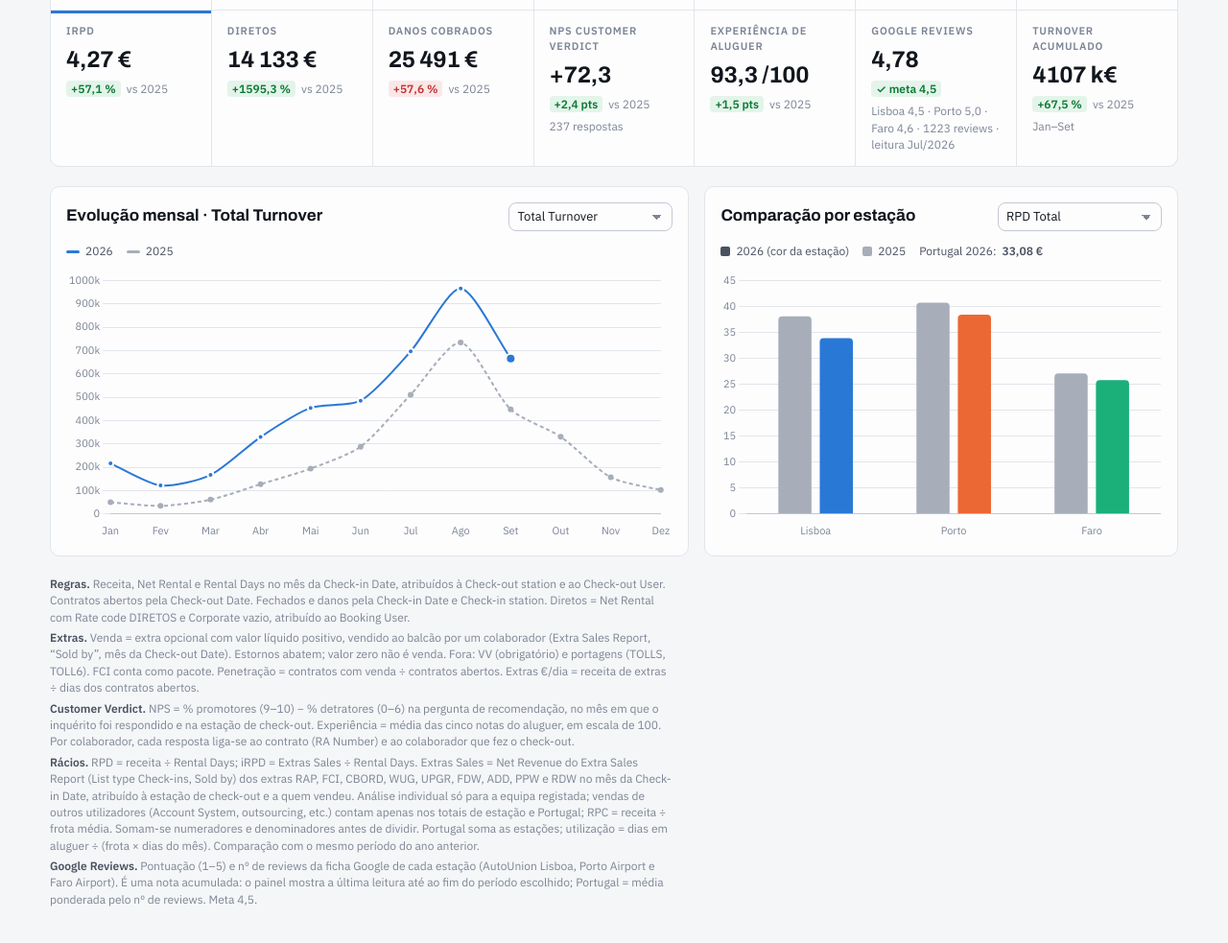
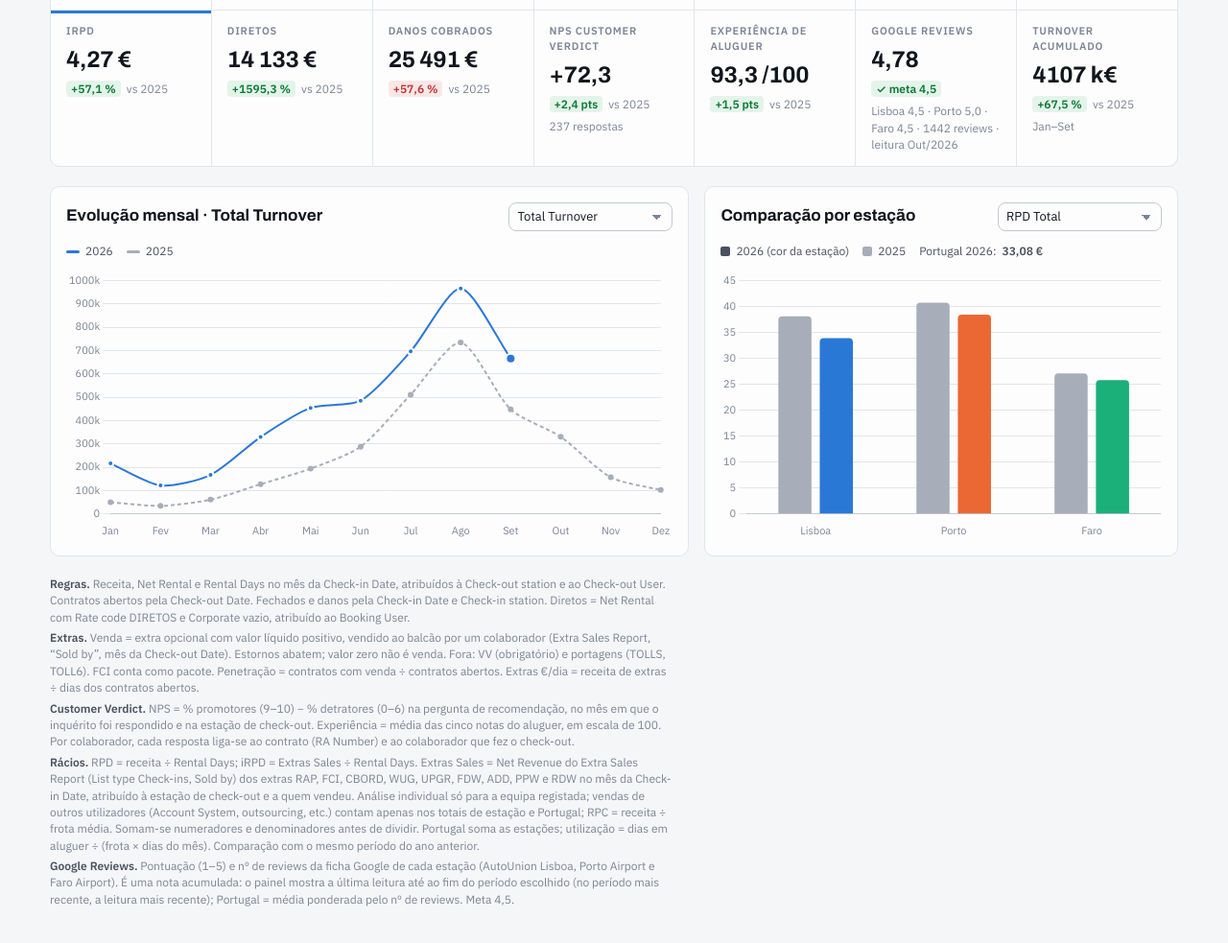
Before and after one commit to RAFA180473/dashboard-desempenho-iconiq, a plain HTML site: page site/index.html in a window 1280 px wide. Shown: the part 507-1490 px from the top of the page at 96% size. Drawn offline with nearby package versions, Linux system fonts and the light colour scheme.

Commit message:
Google Reviews: leitura mais recente no periodo atual

```diff
--- a/site/index.html
+++ b/site/index.html
@@ -248,7 +248,7 @@ footer b{color:var(--ink-2)}
     <div><b>Extras.</b> Venda = extra opcional com valor líquido positivo, vendido ao balcão por um colaborador (Extra Sales Report, “Sold by”, mês da Check-out Date). Estornos abatem; valor zero não é venda. Fora: VV (obrigatório) e portagens (TOLLS, TOLL6). FCI conta como pacote. Penetração = contratos com venda ÷ contratos abertos. Extras €/dia = receita de extras ÷ dias dos contratos abertos.</div>
     <div><b>Customer Verdict.</b> NPS = % promotores (9–10) − % detratores (0–6) na pergunta de recomendação, no mês em que o inquérito foi respondido e na estação de check-out. Experiência = média das cinco notas do aluguer, em escala de 100. Por colaborador, cada resposta liga-se ao contrato (RA Number) e ao colaborador que fez o check-out.</div>
     <div><b>Rácios.</b> RPD = receita ÷ Rental Days; iRPD = Extras Sales ÷ Rental Days. Extras Sales = Net Revenue do Extra Sales Report (List type Check-ins, Sold by) dos extras RAP, FCI, CBORD, WUG, UPGR, FDW, ADD, PPW e RDW no mês da Check-in Date, atribuído à estação de check-out e a quem vendeu. Análise individual só para a equipa registada; vendas de outros utilizadores (Account System, outsourcing, etc.) contam apenas nos totais de estação e Portugal; RPC = receita ÷ frota média. Somam-se numeradores e denominadores antes de dividir. Portugal soma as estações; utilização = dias em aluguer ÷ (frota × dias do mês). Comparação com o mesmo período do ano anterior.</div>
-    <div><b>Google Reviews.</b> Pontuação (1–5) e nº de reviews da ficha Google de cada estação (AutoUnion Lisboa, Porto Airport e Faro Airport). É uma nota acumulada: o painel mostra a última leitura até ao fim do período escolhido; Portugal = média ponderada pelo nº de reviews. Meta 4,5.</div>
+    <div><b>Google Reviews.</b> Pontuação (1–5) e nº de reviews da ficha Google de cada estação (AutoUnion Lisboa, Porto Airport e Faro Airport). É uma nota acumulada: o painel mostra a última leitura até ao fim do período escolhido (no período mais recente, a leitura mais recente); Portugal = média ponderada pelo nº de reviews. Meta 4,5.</div>
   </footer>
 </div>
 
@@ -306,9 +306,9 @@ function soma({ano,meses,est,col}){
       bk+=c[3]*c[4]; bkn+=c[4]; gg+=c[5]*c[6]; ggn+=c[6]; }
     o.bk=bkn?bk/bkn:null; o.bkn=bkn||null;
     // Google Reviews: pontuação acumulada da ficha Google de cada estação → usa a última leitura até ao fim do período
-    { const fim=Math.max(...meses), por=[]; gg=0; ggn=0; let ref=null;
+    { const fim=Math.max(...meses), por=[]; gg=0; ggn=0; let ref=null; const atual=(ano>ultimo[0])||(ano===ultimo[0]&&fim>=ultimo[1]); // período mais recente: usa a leitura mais recente
       for(let s=0;s<D.estacoes.length;s++){ if(est>=0&&s!==est)continue;
-        let best=null; for(const c of D.ocs){ if(c[2]!==s||!(c[6]>0))continue; if(c[0]>ano||(c[0]===ano&&c[1]>fim))continue;
+        let best=null; for(const c of D.ocs){ if(c[2]!==s||!(c[6]>0))continue; if(!atual&&(c[0]>ano||(c[0]===ano&&c[1]>fim)))continue;
           if(!best||c[0]>best[0]||(c[0]===best[0]&&c[1]>best[1])) best=c; }
         if(best){ gg+=best[5]*best[6]; ggn+=best[6]; por.push([D.estacoes[s].nome,best[5],best[6]]);
           const r=best[0]*100+best[1]; if(ref==null||r<ref) ref=r; } }
```
Also changed, not shown: dashboard/Dashboard_ICONIQ.html (+3 -3 lines).
